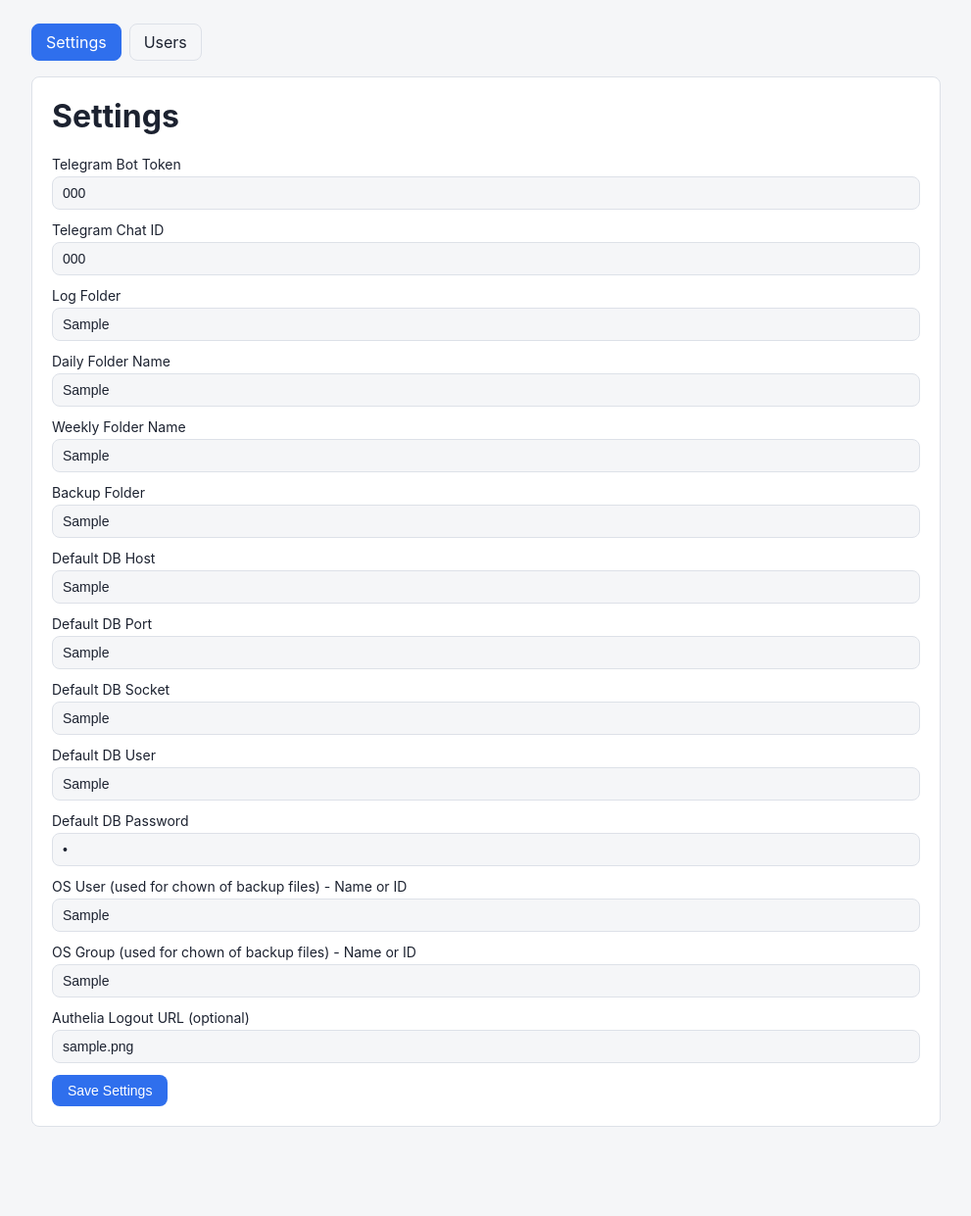
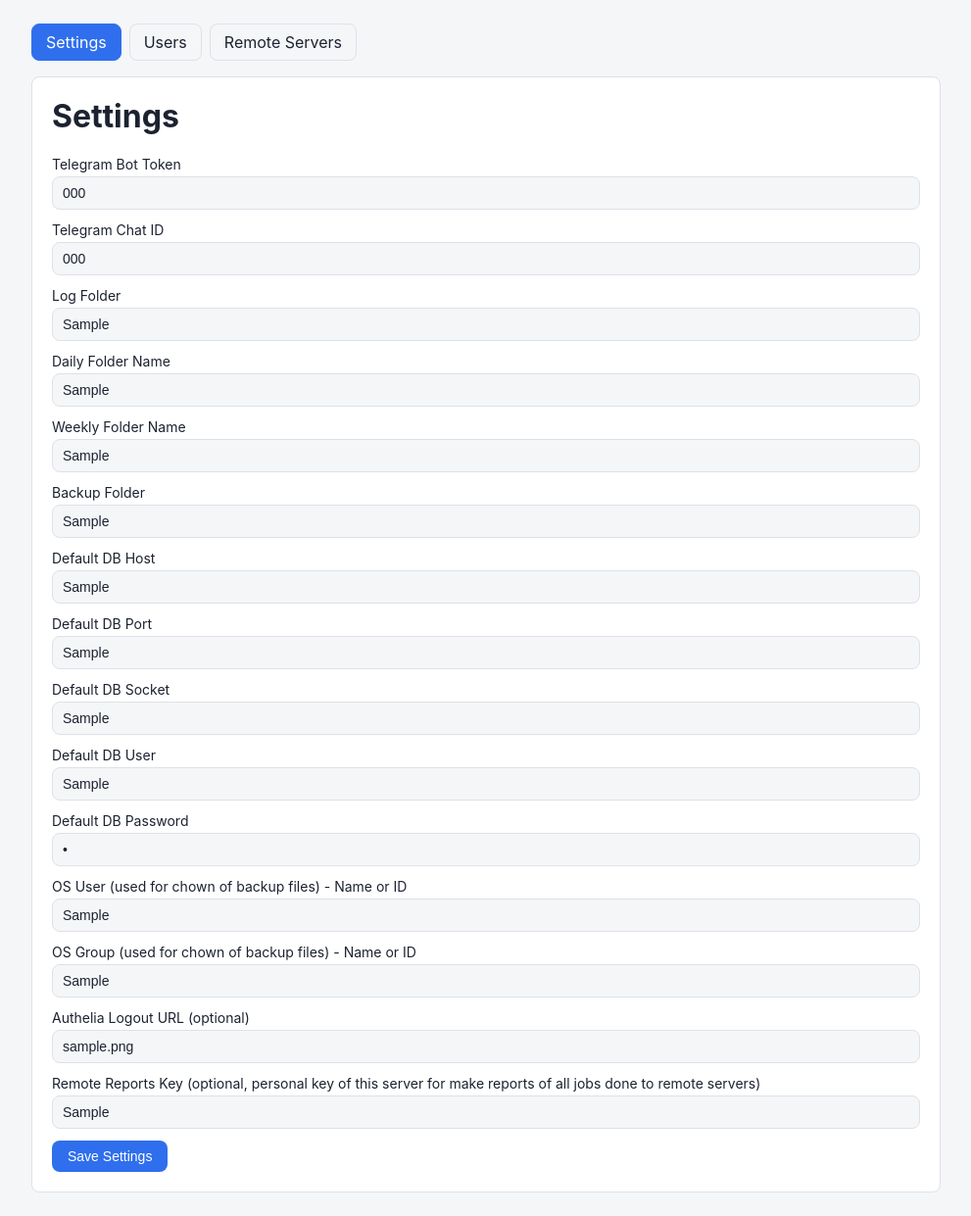
Before and after one commit to Xpyctiks/Local-Backups.py, a Flask app: page /admin_panel/settings/ in a window 1280 px wide. Shown: the part 59-1300 px from the top of the page at 98% size, without its empty margins (144-1135 px from the left). Before the commit the page ends 1209 px from the top, so only its background shows below. Run offline with Flask 3, Linux system fonts and the light colour scheme; a user stored in the database is signed in; tables that the repository leaves empty hold one stand-in row (values such as "Sample post"); parts of the project's set-up code (start-up, migrations or seed data) failed here and were passed over.

Commit message:
New feat.: added ability to report the job is done to a remote server to collect statistics

```diff
--- a/functions/load_config.py
+++ b/functions/load_config.py
@@ -66,6 +66,7 @@ def _seed_defaults() -> None:
     osGroup="root",
     sessionKey=secrets.token_hex(32),
     autheliaLogoutUrl="",
+    remoteReportsKey="",
   )
   db.session.add(settings)
   text = f"First launch. Database initialized with default settings at {variables.DB_FILE}. Configure it via the web admin panel, then add backup jobs on the main page."
@@ -117,6 +118,7 @@ def load_config(app: Flask) -> None:
     variables.BCKP_DEF_DB_SOCKET = settings.defaultDbSocket or ""
     variables.BCKP_DEF_DB_USER = settings.defaultDbUser or ""
     variables.BCKP_DEF_DB_PASS = settings.defaultDbPass or ""
+    variables.REMOTE_REPORTS_KEY = settings.remoteReportsKey or ""
     variables.USER = settings.osUser
     variables.GROUP = settings.osGroup
     variables.LOCAL_BCKP_LIST = [_job_to_dict(j) for j in BackupJob.query.filter_by(scope="Local", enabled=True).all()]
--- a/functions/variables.py
+++ b/functions/variables.py
@@ -6,4 +6,4 @@ INITIAL_ADMIN_PASSWORD_FILE = os.path.join(CONFIG_DIR,"initial_admin_password.tx
 PID_FILE = os.path.join("/var/run/","local-backups.pid")
 LOCAL_BCKP_LIST = OTHER_BCKP_LIST = []
 TELEGRAM_TOKEN = TELEGRAM_CHATID = LOG_FOLDER = BCKP_FOLDER = BCKP_DEF_DB_HOST = BCKP_DEF_DB_PORT = BCKP_DEF_DB_SOCKET = BCKP_DEF_DB_USER = BCKP_DEF_DB_PASS = \
-DAILY_FOLDER = WEEKLY_FOLDER = CURR_FOLDER_NAME = USER = GROUP = HOSTNAME = ""
+DAILY_FOLDER = WEEKLY_FOLDER = CURR_FOLDER_NAME = USER = GROUP = HOSTNAME = REMOTE_REPORTS_KEY = ""
--- a/pages/admin_panel.py
+++ b/pages/admin_panel.py
@@ -1,13 +1,13 @@
 from flask import render_template, request, redirect, flash
 from flask_login import login_required
 from db.db import db
-from db.database import Settings, User
+from db.database import Settings, User, RemoteReports
 from pages import pages_bp
 
 SETTINGS_FIELDS = [
   "telegramToken", "telegramChat", "logFolder", "dailyFolder", "weeklyFolder", "backupFolder",
   "defaultDbHost", "defaultDbPort", "defaultDbSocket", "defaultDbUser", "defaultDbPass",
-  "osUser", "osGroup", "autheliaLogoutUrl",
+  "osUser", "osGroup", "autheliaLogoutUrl", "remoteReportsKey"
 ]
 
 @pages_bp.route("/admin_panel/settings/", methods=["GET"])
@@ -26,6 +26,75 @@ def admin_panel_settings_save():
   db.session.commit()
   flash("Settings saved.", "alert alert-success")
   return redirect("/admin_panel/settings/")
+
+@pages_bp.route("/admin_panel/remotes/", methods=["GET"])
+@login_required
+def remote_servers_settings():
+  servers = RemoteReports.query.order_by(RemoteReports.name).all()
+  return render_template("template-admin_panel.html", tab="remotes", settings=None, users=None, remotes=servers)
+
+def _parse_remote_server_form(request):
+  #Returns (name, address, port, error_message). error_message is None if the input is valid.
+  name = (request.form.get("name") or "").strip()
+  address = (request.form.get("address") or "").strip()
+  port_raw = (request.form.get("port") or "").strip()
+  if not name or not address or not port_raw:
+    return None, None, None, "Name, address and port are required."
+  try:
+    port = int(port_raw)
+  except ValueError:
+    return None, None, None, "Port must be a number."
+  if not (1 <= port <= 65535):
+    return None, None, None, "Port must be between 1 and 65535."
+  return name, address, port, None
+
+@pages_bp.route("/admin_panel/remotes/add", methods=["POST"])
+@login_required
+def remote_servers_add():
+  name, address, port, error = _parse_remote_server_form(request)
+  if error:
+    flash(error, "alert alert-danger")
+    return redirect("/admin_panel/remotes/")
+  if RemoteReports.query.filter_by(address=address).first():
+    flash(f"A remote server with address '{address}' already exists.", "alert alert-danger")
+    return redirect("/admin_panel/remotes/")
+  server = RemoteReports(name=name, address=address, port=port)
+  db.session.add(server)
+  db.session.commit()
+  flash(f"Remote server '{name}' added.", "alert alert-success")
+  return redirect("/admin_panel/remotes/")
+
+@pages_bp.route("/admin_panel/remotes/<int:server_id>/edit", methods=["POST"])
+@login_required
+def remote_servers_edit(server_id):
+  server = db.session.get(RemoteReports, server_id)
+  if not server:
+    flash("Remote server not found.", "alert alert-danger")
+    return redirect("/admin_panel/remotes/")
+  name, address, port, error = _parse_remote_server_form(request)
+  if error:
+    flash(error, "alert alert-danger")
+    return redirect("/admin_panel/remotes/")
+  duplicate = RemoteReports.query.filter(RemoteReports.address == address, RemoteReports.id != server_id).first()
+  if duplicate:
+    flash(f"A remote server with address '{address}' already exists.", "alert alert-danger")
+    return redirect("/admin_panel/remotes/")
+  server.name = name
+  server.address = address
+  server.port = port
+  db.session.commit()
+  flash(f"Remote server '{name}' updated.", "alert alert-success")
+  return redirect("/admin_panel/remotes/")
+
+@pages_bp.route("/admin_panel/remotes/<int:server_id>/delete", methods=["POST"])
+@login_required
+def remote_servers_delete(server_id):
+  server = db.session.get(RemoteReports, server_id)
+  if server:
+    db.session.delete(server)
+    db.session.commit()
+    flash(f"Remote server '{server.name}' deleted.", "alert alert-success")
+  return redirect("/admin_panel/remotes/")
 
 @pages_bp.route("/admin_panel/users/", methods=["GET"])
 @login_required
--- /dev/null
+++ b/static/js/admin_panel.js
@@ -0,0 +1,31 @@
+function editRemoteServer(btn) {
+  const form = document.getElementById("remote-form");
+  if (!form) return;
+  const { id, name, address, port } = btn.dataset;
+  form.action = `/admin_panel/remotes/${id}/edit`;
+  document.getElementById("remote-name").value = name;
+  document.getElementById("remote-address").value = address;
+  document.getElementById("remote-port").value = port;
+  document.getElementById("remote-form-title").textContent = `Edit Remote Server: ${name}`;
+  document.getElementById("remote-form-submit").textContent = "Save Changes";
+  document.getElementById("remote-form-cancel").style.display = "";
+  form.scrollIntoView({ behavior: "smooth", block: "center" });
+}
+
+function resetRemoteServerForm() {
+  const form = document.getElementById("remote-form");
+  if (!form) return;
+  form.action = "/admin_panel/remotes/add";
+  form.reset();
+  document.getElementById("remote-form-title").textContent = "Add New Remote Server";
+  document.getElementById("remote-form-submit").textContent = "Add Remote Server";
+  document.getElementById("remote-form-cancel").style.display = "none";
+}
+
+document.querySelectorAll(".delete-remote-form").forEach((form) => {
+  form.addEventListener("submit", (e) => {
+    if (!confirm(`Delete remote server ${form.dataset.name}?`)) {
+      e.preventDefault();
+    }
+  });
+});
--- a/templates/template-admin_panel.html
+++ b/templates/template-admin_panel.html
@@ -16,6 +16,7 @@
     <div class="tabs">
       <a href="/admin_panel/settings/" class="{{ 'active' if tab == 'settings' else '' }}">Settings</a>
       <a href="/admin_panel/users/" class="{{ 'active' if tab == 'users' else '' }}">Users</a>
+      <a href="/admin_panel/remotes/" class="{{ 'active' if tab == 'remotes' else '' }}">Remote Servers</a>
     </div>
     {% if tab == 'settings' %}
     <div class="panel">
@@ -63,6 +64,9 @@
         <label>Authelia Logout URL (optional)
           <input type="text" name="autheliaLogoutUrl" value="{{ settings.autheliaLogoutUrl or '' }}" placeholder="https://auth.example.com/logout">
         </label>
+        <label>Remote Reports Key (optional, personal key of this server for make reports of all jobs done to remote servers)
+          <input type="text" name="remoteReportsKey" value="{{ settings.remoteReportsKey or '' }}">
+        </label>
         <button type="submit">Save Settings</button>
       </form>
     </div>
@@ -102,7 +106,49 @@
         <button type="submit">Add User</button>
       </form>
     </div>
+    {% elif tab == 'remotes' %}
+    <div class="panel">
+      <h1>Remote Servers</h1>
+      <table>
+        <thead><tr><th>Name</th><th>Address</th><th>Port</th><th>Created</th><th>Actions</th></tr></thead>
+        <tbody>
+          {% for server in remotes %}
+          <tr>
+            <td>{{ server.name }}</td>
+            <td>{{ server.address }}</td>
+            <td>{{ server.port }}</td>
+            <td>{{ server.created.strftime('%d.%m.%Y %H:%M') if server.created else '' }}</td>
+            <td>
+              <button type="button" class="inline-form" data-id="{{ server.id }}" data-name="{{ server.name }}" data-address="{{ server.address }}" data-port="{{ server.port }}" onclick="editRemoteServer(this)">Edit</button>
+              <form action="/admin_panel/remotes/{{ server.id }}/delete" method="POST" class="inline-form delete-remote-form" data-name="{{ server.name }}">
+                <button type="submit" class="btn-danger">Delete</button>
+              </form>
+            </td>
+          </tr>
+          {% else %}
+          <tr><td colspan="5">No remote servers configured yet.</td></tr>
+          {% endfor %}
+        </tbody>
+      </table>
+    </div>
+    <div class="panel">
+      <h2 id="remote-form-title">Add New Remote Server</h2>
+      <form action="/admin_panel/remotes/add" method="POST" id="remote-form">
+        <label>Name
+          <input type="text" name="name" id="remote-name" required>
+        </label>
+        <label>Address
+          <input type="text" name="address" id="remote-address" required placeholder="10.0.0.5 or backup2.example.com">
+        </label>
+        <label>Port
+          <input type="number" name="port" id="remote-port" required min="1" max="65535" placeholder="22">
+        </label>
+        <button type="submit" id="remote-form-submit">Add Remote Server</button>
+        <button type="button" id="remote-form-cancel" onclick="resetRemoteServerForm()" style="display:none;">Cancel</button>
+      </form>
+    </div>
     {% endif %}
   </div>
+  <script src="{{ url_for('static', filename='js/admin_panel.js') }}"></script>
 </body>
 </html>
```
Also changed, not shown: db/database.py (+8 -0 lines), functions/daily.py (+14 -3 lines), functions/func.py (+31 -0 lines), functions/weekly.py (+34 -4 lines).
